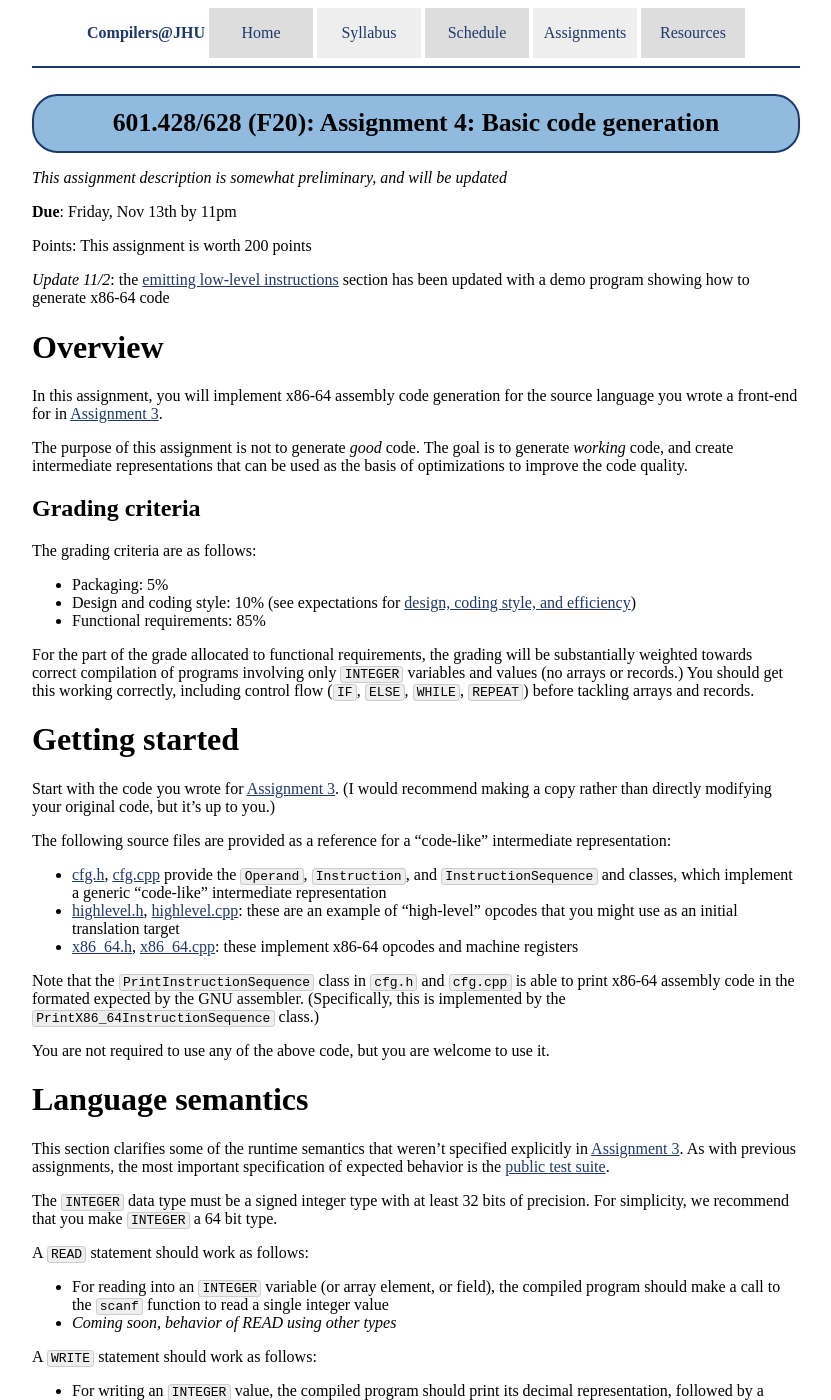
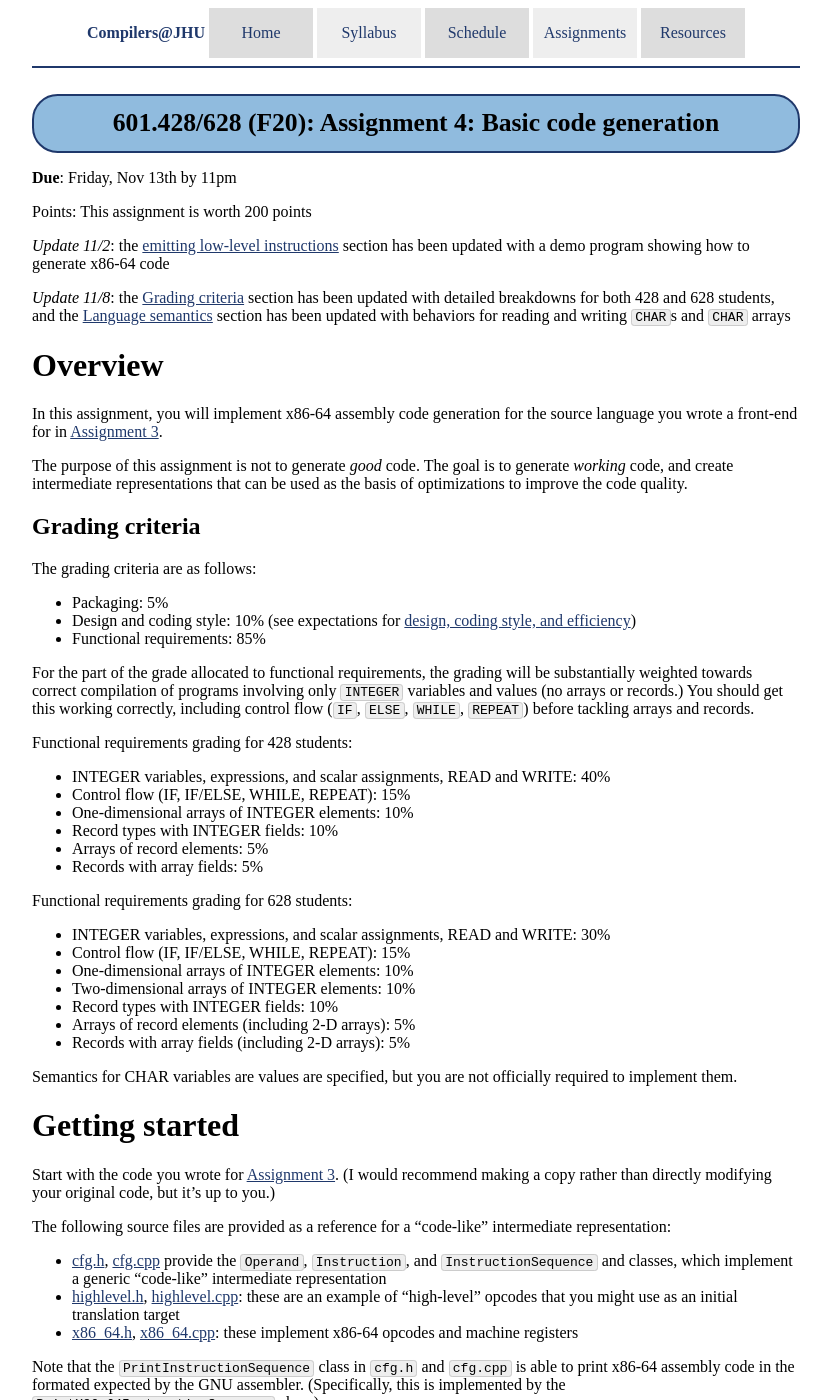
Before and after one commit to jhucompilers/fall2020, a Jekyll site: the page built from assign/assign04.md, in a window 1280 px wide and 1400 px high. Shown: the whole window, without its empty margins (224-1055 px from the left). Built offline with Jekyll 4.4.1, drawn with Linux system fonts in a browser that asks for light colours; some of the changed text lies outside the part shown.

Commit message:
update to assignment 4

````diff
--- a/assign/assign04.md
+++ b/assign/assign04.md
@@ -2,14 +2,14 @@
 layout: default
 title: "Assignment 4: Basic code generation"
 ---
-
-*This assignment description is somewhat preliminary, and will be updated*
 
 **Due**: Friday, Nov 13th by 11pm
 
 Points: This assignment is worth 200 points
 
 *Update 11/2*: the [emitting low-level instructions](#emitting-low-level-instructions) section has been updated with a demo program showing how to generate x86-64 code
+
+*Update 11/8*: the [Grading criteria](#grading-criteria) section has been updated with detailed breakdowns for both 428 and 628 students, and the [Language semantics](#language-semantics) section has been updated with behaviors for reading and writing `CHAR`s and `CHAR` arrays
 
 # Overview
 
@@ -26,6 +26,27 @@ The grading criteria are as follows:
 * Functional requirements: 85%
 
 For the part of the grade allocated to functional requirements, the grading will be substantially weighted towards correct compilation of programs involving only `INTEGER` variables and values (no arrays or records.)  You should get this working correctly, including control flow (`IF`, `ELSE`, `WHILE`, `REPEAT`) before tackling arrays and records.
+
+Functional requirements grading for 428 students:
+
+* INTEGER variables, expressions, and scalar assignments, READ and WRITE: 40%
+* Control flow (IF, IF/ELSE, WHILE, REPEAT): 15%
+* One-dimensional arrays of INTEGER elements: 10%
+* Record types with INTEGER fields: 10%
+* Arrays of record elements: 5%
+* Records with array fields: 5%
+
+Functional requirements grading for 628 students:
+
+* INTEGER variables, expressions, and scalar assignments, READ and WRITE: 30%
+* Control flow (IF, IF/ELSE, WHILE, REPEAT): 15%
+* One-dimensional arrays of INTEGER elements: 10%
+* Two-dimensional arrays of INTEGER elements: 10%
+* Record types with INTEGER fields: 10%
+* Arrays of record elements (including 2-D arrays): 5%
+* Records with array fields (including 2-D arrays): 5%
+
+Semantics for CHAR variables are values are specified, but you are not officially required to implement them.
 
 # Getting started
 
@@ -50,12 +71,33 @@ The `INTEGER` data type must be a signed integer type with at least 32 bits of p
 A `READ` statement should work as follows:
 
 * For reading into an `INTEGER` variable (or array element, or field), the compiled program should make a call to the `scanf` function to read a single integer value
-* *Coming soon, behavior of READ using other types*
+* For reading into a `CHAR` variable (or array element, or field), the compiled program should make a call equivalent to
+    ```c
+    char ch;
+    scanf(" %c", &ch);
+    ```
+  where `ch` will contain the single, non-space character read by `scanf`
+* For reading into an array of `CHAR` elements, the compiled program should make a call equivalent to
+    ```c
+    scanf("%s", arr);
+    ```
+  where `arr` is the array into which the input is being read
 
 A `WRITE` statement should work as follows:
 
 * For writing an `INTEGER` value, the compiled program should print its decimal representation, followed by a single newline (`\n`) character; you should use `printf` to generate the output
-* *Coming soon, behavior of WRITE using other types*
+* For writing a single `CHAR` value, the compiled program should make a call equivalent to
+    ```c
+    printf("%c\n", ch);
+    ```
+  where `ch` contains the character value to be printed
+* For writing an array of `CHAR` values, the compiled program should make a call equivalent to
+    ```c
+    printf("%s\n", arr);
+    ```
+  where `arr` is the array being printed
+
+Note that the behaviors for reading and writing `CHAR` arrays imply that they operand on NUL-terminated character strings, i.e., the same representation that C uses.
 
 Array subscript references do not need to be bounds-checked.
 
````
Also changed, not shown: index.md (+1 -0 lines).
